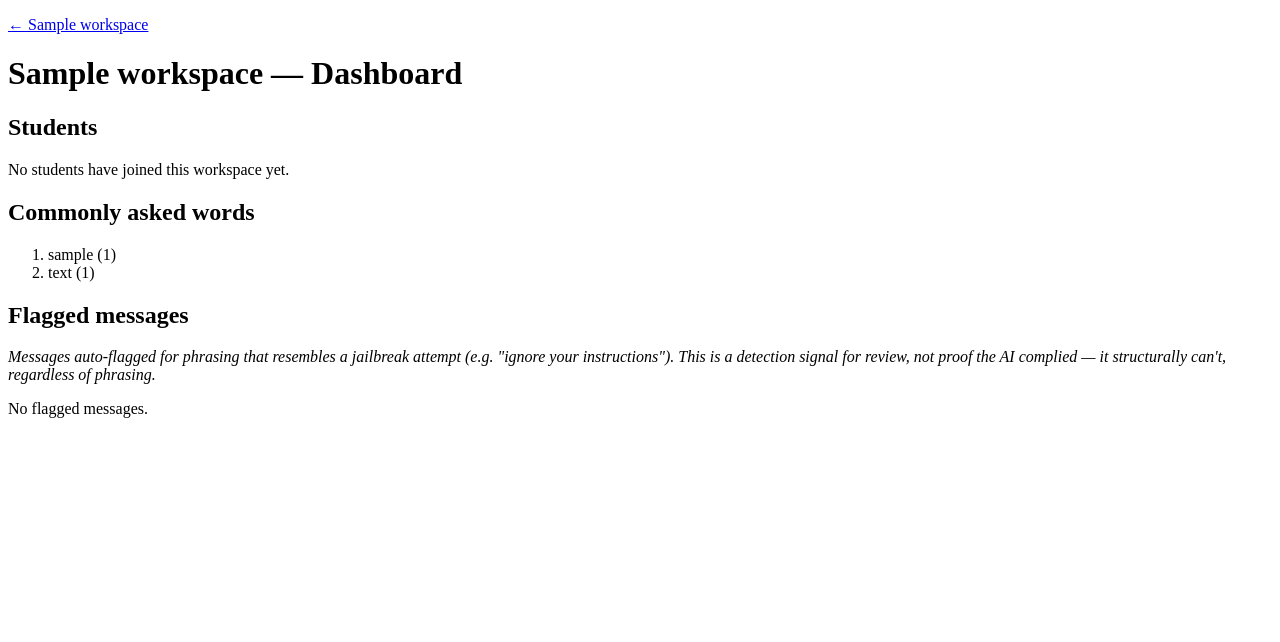
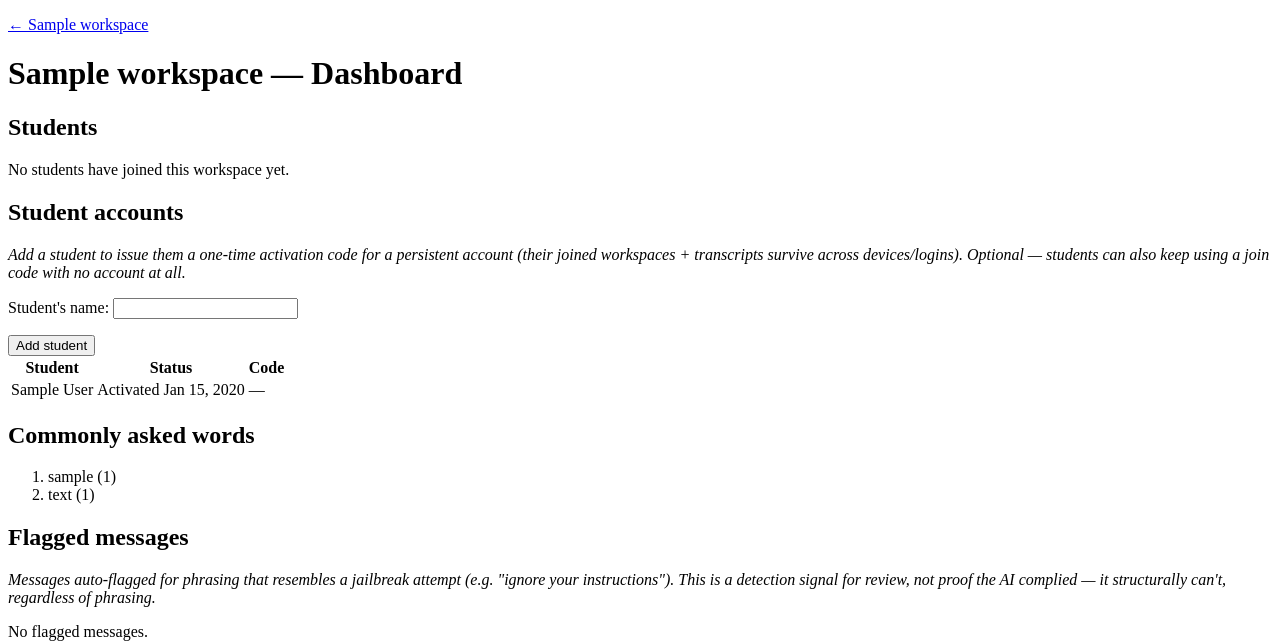
Before and after one commit to jams385/teacher-student-ai-workspace, a Django app: page /1/dashboard/ in a window 1280 px wide. Shown: the part 47-689 px from the top of the page. Run offline with Django 5.2, Linux system fonts and the light colour scheme; a user stored in the database is signed in; tables that the repository leaves empty hold one stand-in row (values such as "Sample post"); data that the repository does not hold is empty.

Commit message:
Add opt-in student accounts: roster-gated signup, login, My Workspaces
Coexists with the existing anonymous join-by-code flow, which is fully
unchanged — this is an additive second identity path for students who
want their joined workspaces + chat history to persist across devices
and logins, rather than living and dying with a browser cookie.

- Profile model distinguishes teacher/student within the shared auth.User
  table; all 12 teacher-only views now use @teacher_required instead of
  bare @login_required (a real gap once student accounts exist).
- RosterInvite: a teacher adds a named student to a workspace roster and
  gets a one-time activation code — account creation is teacher-gated,
  not open self-signup, for a cleaner Philippines Data Privacy Act
  consent story and tighter access control.
- StudentSession gains a nullable `student` FK (SET_NULL, so a deleted
  account doesn't wipe transcript/Flag history a teacher may still need)
  and a per-(student, workspace) unique constraint, so a logged-in
  student's history accumulates in one row instead of fragmenting.
- New views: student_login, student_signup_activate, student_home ("My
  Workspaces"), student_workspace_transcript (read-only, no flag badges),
  student_workspace_continue; teacher-side roster_add/roster_revoke.
- Session-handoff helper (_attach_active_session) lets a logged-in
  student switch which joined workspace is "active" in a browser tab
  without touching Django's session/login state — the existing chat
  views (_get_student_session, student_chat, send_message, live_status)
  are completely untouched.
- Fixes a real bug along the way: LOGOUT_REDIRECT_URL is a single global
  setting pointed at the teacher login, so the student nav's logout form
  now passes next= explicitly.
- Test fixtures updated (_create_teacher helper) since teacher-gated
  views now require a Profile row, not just an authenticated User.

Not built yet, flagged in CLAUDE.md: password reset (email- or
teacher-assisted) and a written consent notice for the activation step.

Co-Authored-By: Claude Sonnet 5 <noreply@anthropic.com>

```diff
--- a/templates/base.html
+++ b/templates/base.html
@@ -10,15 +10,26 @@
 <body>
     <header>
         <nav>
-            <a href="{% url 'workspace_list' %}">Workspaces</a>
-            {% if user.is_authenticated %}
+            {% if user.is_authenticated and user.profile.role == 'student' %}
+                <a href="{% url 'student_home' %}">My workspaces</a>
+                <a href="{% url 'student_join' %}">Join a workspace</a>
+                <span>{{ user.username }}</span>
+                <form method="post" action="{% url 'logout' %}">
+                    {% csrf_token %}
+                    <input type="hidden" name="next" value="{% url 'student_login' %}">
+                    <button type="submit">Log out</button>
+                </form>
+            {% elif user.is_authenticated %}
+                <a href="{% url 'workspace_list' %}">Workspaces</a>
                 <span>{{ user.username }}</span>
                 <form method="post" action="{% url 'logout' %}">
                     {% csrf_token %}
                     <button type="submit">Log out</button>
                 </form>
             {% else %}
+                <a href="{% url 'workspace_list' %}">Workspaces</a>
                 <a href="{% url 'student_join' %}">Join a workspace</a>
+                <a href="{% url 'student_login' %}">Student log in</a>
                 <a href="{% url 'login' %}">Teacher log in</a>
                 <a href="{% url 'signup' %}">Teacher sign up</a>
             {% endif %}
--- a/workspaces/forms.py
+++ b/workspaces/forms.py
@@ -1,6 +1,7 @@
 from django import forms
+from django.contrib.auth.forms import UserCreationForm
 
-from .models import Workspace
+from .models import RosterInvite, Workspace
 
 
 class WorkspaceForm(forms.ModelForm):
@@ -33,6 +34,41 @@ class StudentJoinForm(forms.Form):
         return code
 
 
+class RosterInviteForm(forms.Form):
+    """Teacher adds one named student to a workspace's roster — see
+    views.roster_add. Just a display name; the activation code is generated
+    server-side (utils.generate_unique_invite_code)."""
+    display_name = forms.CharField(max_length=100, label="Student's name")
+
+
+class StudentActivationForm(UserCreationForm):
+    """A student redeems a teacher-issued RosterInvite code to create their
+    own account — see views.student_signup_activate. Deliberately just
+    username + password (reusing UserCreationForm's fields and the same
+    password validators teacher signup uses) plus one optional email; no
+    display-name field here, since the teacher's roster naming stays
+    authoritative (shown read-only on the activation page, not re-entered)."""
+
+    code = forms.CharField(max_length=16, label='Activation code')
+    email = forms.EmailField(required=False, label='Email (optional)')
+
+    class Meta(UserCreationForm.Meta):
+        fields = ('username',)
+
+    def clean_code(self):
+        code = self.cleaned_data['code'].strip().upper()
+        try:
+            # Stashed on the form so the view doesn't have to look it up
+            # again after validation — same pattern as
+            # StudentJoinForm.clean_join_code.
+            self.invite = RosterInvite.objects.select_related('workspace').get(code=code, claimed_at__isnull=True)
+        except RosterInvite.DoesNotExist:
+            raise forms.ValidationError(
+                "That activation code isn't valid or has already been used. Ask your teacher for a new one."
+            )
+        return code
+
+
 class MaterialUploadForm(forms.Form):
     MAX_UPLOAD_BYTES = 20 * 1024 * 1024  # 20MB — the whole file is read into memory for text extraction + upload
 
--- a/workspaces/templates/workspaces/workspace_dashboard.html
+++ b/workspaces/templates/workspaces/workspace_dashboard.html
@@ -31,6 +31,47 @@
 </table>
 {% else %}
 <p>No students have joined this workspace yet.</p>
+{% endif %}
+
+<h2>Student accounts</h2>
+<p><em>Add a student to issue them a one-time activation code for a persistent account (their joined workspaces + transcripts survive across devices/logins). Optional — students can also keep using a join code with no account at all.</em></p>
+<form method="post" action="{% url 'roster_add' pk=workspace.pk %}">
+    {% csrf_token %}
+    {{ roster_form.as_p }}
+    <button type="submit">Add student</button>
+</form>
+{% if roster_invites %}
+<table>
+    <thead>
+        <tr>
+            <th>Student</th>
+            <th>Status</th>
+            <th>Code</th>
+            <th></th>
+        </tr>
+    </thead>
+    <tbody>
+    {% for invite in roster_invites %}
+        <tr>
+            <td>{{ invite.display_name }}</td>
+            {% if invite.claimed_at %}
+            <td>Activated {{ invite.claimed_at|date:"M j, Y" }}</td>
+            <td>&mdash;</td>
+            <td></td>
+            {% else %}
+            <td>Pending</td>
+            <td><code>{{ invite.code }}</code></td>
+            <td>
+                <form method="post" action="{% url 'roster_revoke' pk=workspace.pk invite_pk=invite.pk %}">
+                    {% csrf_token %}
+                    <button type="submit">Revoke</button>
+                </form>
+            </td>
+            {% endif %}
+        </tr>
+    {% endfor %}
+    </tbody>
+</table>
 {% endif %}
 
 <h2>Commonly asked words</h2>
--- a/workspaces/urls.py
+++ b/workspaces/urls.py
@@ -16,8 +16,15 @@ urlpatterns = [
     path('<int:pk>/dashboard/', views.workspace_dashboard, name='workspace_dashboard'),
     path('<int:pk>/dashboard/<int:session_pk>/', views.session_transcript, name='session_transcript'),
     path('<int:pk>/dashboard/flags/<int:flag_pk>/reviewed/', views.flag_mark_reviewed, name='flag_mark_reviewed'),
+    path('<int:pk>/roster/add/', views.roster_add, name='roster_add'),
+    path('<int:pk>/roster/<int:invite_pk>/revoke/', views.roster_revoke, name='roster_revoke'),
     path('join/', views.student_join, name='student_join'),
     path('chat/', views.student_chat, name='student_chat'),
     path('chat/send/', views.send_message, name='send_message'),
     path('chat/live-status/', views.live_status, name='live_status'),
+    path('student/login/', views.student_login, name='student_login'),
+    path('student/activate/', views.student_signup_activate, name='student_signup_activate'),
+    path('student/', views.student_home, name='student_home'),
+    path('student/<int:pk>/', views.student_workspace_transcript, name='student_workspace_transcript'),
+    path('student/<int:pk>/continue/', views.student_workspace_continue, name='student_workspace_continue'),
 ]
--- a/workspaces/views.py
+++ b/workspaces/views.py
@@ -1,9 +1,9 @@
 from pypdf.errors import PyPdfError
 
 from django.contrib.auth import login
-from django.contrib.auth.decorators import login_required
-from django.contrib.auth.forms import UserCreationForm
+from django.contrib.auth.forms import AuthenticationForm, UserCreationForm
 from django.contrib import messages
+from django.db import transaction
 from django.db.models import Count, Q
 from django.http import HttpResponse, HttpResponseForbidden
 from django.shortcuts import get_object_or_404, redirect, render
@@ -12,18 +12,26 @@ from django.utils import timezone
 from django.views.decorators.http import require_POST
 
 from . import ai_client, moderation, storage
-from .forms import MaterialUploadForm, StudentJoinForm, WorkspaceForm
-from .models import Flag, Material, Message, Slide, StudentSession, Workspace
-from .utils import extract_pdf_text, extract_pptx_text, generate_unique_join_code, keyword_frequency, rasterize_pdf
+from .decorators import student_required, teacher_required
+from .forms import (
+    MaterialUploadForm, RosterInviteForm, StudentActivationForm, StudentJoinForm, WorkspaceForm,
+)
+from .models import Flag, Material, Message, Profile, RosterInvite, Slide, StudentSession, Workspace
+from .utils import (
+    extract_pdf_text, extract_pptx_text, generate_unique_invite_code, generate_unique_join_code,
+    keyword_frequency, rasterize_pdf,
+)
 
 
 def teacher_signup(request):
-    """Self-serve account creation for teachers. Students never get accounts —
-    they join a workspace via join code (see StudentSession)."""
+    """Self-serve account creation for teachers. Students don't get open
+    self-signup — a teacher issues each student a one-time roster invite
+    code instead (see roster_add / student_signup_activate)."""
     if request.method == 'POST':
         form = UserCreationForm(request.POST)
         if form.is_valid():
             user = form.save()
+            Profile.objects.create(user=user, role=Profile.Role.TEACHER)
             login(request, user)
             messages.success(request, 'Welcome! Your teacher account has been created.')
             return redirect('workspace_list')
@@ -32,13 +40,13 @@ def teacher_signup(request):
     return render(request, 'registration/signup.html', {'form': form})
 
 
-@login_required
+@teacher_required
 def workspace_list(request):
     workspaces = request.user.workspaces.order_by('-created_at')
     return render(request, 'workspaces/workspace_list.html', {'workspaces': workspaces})
 
 
-@login_required
+@teacher_required
 def workspace_create(request):
     if request.method == 'POST':
         form = WorkspaceForm(request.POST)
@@ -57,7 +65,7 @@ def workspace_create(request):
     return render(request, 'workspaces/workspace_form.html', {'form': form})
 
 
-@login_required
+@teacher_required
 def workspace_detail(request, pk):
     """Workspace info + course material upload. Also where a teacher will
     eventually review transcripts — dashboard, not this step."""
@@ -167,7 +175,7 @@ def workspace_detail(request, pk):
     return render(request, 'workspaces/workspace_detail.html', context)
 
 
-@login_required
+@teacher_required
 @require_POST
 def generate_lecture_outline(request, pk):
     """Teacher-triggered: generate (or regenerate) a Lecture Mode workspace's
@@ -200,7 +208,7 @@ def generate_lecture_outline(request, pk):
     return redirect('workspace_detail', pk=workspace.pk)
 
 
-@login_required
+@teacher_required
 @require_POST
 def material_delete(request, pk, material_pk):
     """Teacher-triggered: remove an uploaded material, in any workspace mode.
@@ -243,7 +251,7 @@ def _presenter_context(workspace):
     }
 
 
-@login_required
+@teacher_required
 @require_POST
 def present_material(request, pk, material_pk):
     """Teacher-triggered: start presenting a material's slides live. Only
@@ -262,7 +270,7 @@ def present_material(request, pk, material_pk):
     return render(request, 'workspaces/partials/_presenter.html', _presenter_context(workspace))
 
 
-@login_required
+@teacher_required
 @require_POST
 def stop_presenting(request, pk):
     """Teacher-triggered: end the live presentation. Explicit action, matching
@@ -275,7 +283,7 @@ def stop_presenting(request, pk):
     return render(request, 'workspaces/partials/_presenter.html', _presenter_context(workspace))
 
 
-@login_required
+@teacher_required
 @require_POST
 def presenter_next(request, pk):
     """Teacher-triggered: advance the live slide by one, clamped to the last slide."""
@@ -287,7 +295,7 @@ def presenter_next(request, pk):
     return render(request, 'workspaces/partials/_presenter.html', _presenter_context(workspace))
 
 
-@login_required
+@teacher_required
 @require_POST
 def presenter_prev(request, pk):
     """Teacher-triggered: go back one live slide, clamped to the first slide."""
@@ -361,7 +369,7 @@ def live_status(request):
     })
 
 
-@login_required
+@teacher_required
 def workspace_dashboard(request, pk):
     """Students in this workspace with message counts, a simple
     workspace-wide keyword-frequency view of what they're asking about, and
@@ -391,10 +399,47 @@ def workspace_dashboard(request, pk):
         'student_sessions': student_sessions,
         'keywords': keyword_frequency(student_message_texts),
         'flags': flags,
+        'roster_invites': workspace.roster_invites.select_related('student').order_by('-created_at'),
+        'roster_form': RosterInviteForm(),
     })
 
 
-@login_required
+@teacher_required
+@require_POST
+def roster_add(request, pk):
+    """Teacher adds one named student to this workspace's roster, issuing a
+    one-time activation code the student redeems at student_signup_activate
+    to create their own account. Account creation is gated this way rather
+    than open self-signup — the teacher decides who gets one."""
+    workspace = get_object_or_404(Workspace, pk=pk, teacher=request.user)
+    form = RosterInviteForm(request.POST)
+    if form.is_valid():
+        invite = RosterInvite.objects.create(
+            workspace=workspace,
+            display_name=form.cleaned_data['display_name'],
+            code=generate_unique_invite_code(),
+        )
+        messages.success(request, f'Activation code for "{invite.display_name}": {invite.code}')
+    else:
+        messages.error(request, "Couldn't add that student — enter a name.")
+    return redirect('workspace_dashboard', pk=workspace.pk)
+
+
+@teacher_required
+@require_POST
+def roster_revoke(request, pk, invite_pk):
+    """Teacher cancels a not-yet-claimed roster invite. Only unclaimed
+    invites are revocable — once a student has activated an account with a
+    code, revoking it wouldn't undo the account, so the button simply isn't
+    offered for claimed rows (see workspace_dashboard.html)."""
+    workspace = get_object_or_404(Workspace, pk=pk, teacher=request.user)
+    invite = get_object_or_404(RosterInvite, pk=invite_pk, workspace=workspace, claimed_at__isnull=True)
+    invite.delete()
+    messages.success(request, f'Revoked the activation code for "{invite.display_name}".')
+    return redirect('workspace_dashboard', pk=workspace.pk)
+
+
+@teacher_required
 @require_POST
 def flag_mark_reviewed(request, pk, flag_pk):
     """HTMX endpoint: teacher marks a flagged message as reviewed. Scoped to
@@ -411,7 +456,7 @@ def flag_mark_reviewed(request, pk, flag_pk):
     return render(request, 'workspaces/partials/_flag_row.html', {'workspace': workspace, 'flag': flag})
 
 
-@login_required
+@teacher_required
 def session_transcript(request, pk, session_pk):
     """Read-only transcript for one student's session — reuses the same chat
     bubble partial the live chat view uses, just with no send form."""
@@ -428,26 +473,81 @@ def session_transcript(request, pk, session_pk):
     })
 
 
+def _is_student(user):
+    profile = getattr(user, 'profile', None)
+    return profile is not None and profile.role == Profile.Role.STUDENT
+
+
+def _attach_active_session(request, target_session):
+    """Make `target_session` the row _get_student_session() resolves to.
+
+    Steals the browser's session_id away from whatever OTHER StudentSession
+    row currently holds it — session_id is unique across the whole table,
+    and only one row can be "active" (i.e. what the chat views resolve to)
+    in a given browser tab at a time. This is how a logged-in student with
+    several joined workspaces switches which one is "live" in this tab,
+    without touching Django's own session/login state at all.
+
+    Known limitation, not fixed here: two tabs open on two different
+    workspaces under the same login will fight over session_id — the
+    second tab's attach silently steals it from the first, so a stale first
+    tab's next message gets filed into the second workspace's transcript
+    instead of erroring out. The anonymous flow fails loudly here (redirect
+    to /join/); this fails quietly. The app has never supported concurrent
+    multi-tab chatting, so not solving this now.
+    """
+    if not request.session.session_key:
+        request.session.create()
+    key = request.session.session_key
+    with transaction.atomic():
+        StudentSession.objects.filter(session_id=key).exclude(pk=target_session.pk).update(session_id=None)
+        target_session.session_id = key
+        target_session.save(update_fields=['session_id'])
+
+
+def _join_workspace_as_student(request, workspace, display_name):
+    """Find-or-create the logged-in student's StudentSession for `workspace`
+    (see the unique_student_workspace_when_authenticated constraint — a
+    student gets exactly one row per workspace, so rejoining accumulates
+    history in place instead of fragmenting across rows) and make it the
+    active one in this browser tab."""
+    student_session, _ = StudentSession.objects.update_or_create(
+        student=request.user, workspace=workspace,
+        defaults={'display_name': display_name},
+    )
+    _attach_active_session(request, student_session)
+    return student_session
+
+
 def student_join(request):
-    """A student enters a join code + display name — no account, no password.
+    """A student enters a join code + display name.
 
-    Identity for the rest of the chat is carried by Django's own session
-    cookie: `StudentSession.session_id` is set to `request.session.session_key`,
-    so student_chat() below can look up "who is this browser" without any
-    login system. Joining always starts a fresh browser session (flush, then
+    Anonymous (the default): no account, no password. Identity for the rest
+    of the chat is carried by Django's own session cookie —
+    `StudentSession.session_id` is set to `request.session.session_key`, so
+    student_chat() below can look up "who is this browser" without any login
+    system. Joining always starts a fresh browser session (flush, then
     create) so re-joining — a new tab, a different workspace, coming back
     later — never collides with a stale StudentSession row.
+
+    Logged-in student: same join code + display name form, but the join
+    attaches to their account instead (_join_workspace_as_student) — no
+    session flush, since that would also log them out (Django's auth state
+    lives in the session). Their login stays put; only session_id moves.
     """
     if request.method == 'POST':
         form = StudentJoinForm(request.POST)
         if form.is_valid():
-            request.session.flush()
-            request.session.create()
-            StudentSession.objects.create(
-                workspace=form.workspace,
-                display_name=form.cleaned_data['display_name'],
-                session_id=request.session.session_key,
-            )
+            if request.user.is_authenticated and _is_student(request.user):
+                _join_workspace_as_student(request, form.workspace, form.cleaned_data['display_name'])
+            else:
+                request.session.flush()
+                request.session.create()
+                StudentSession.objects.create(
+                    workspace=form.workspace,
+                    display_name=form.cleaned_data['display_name'],
+                    session_id=request.session.session_key,
+                )
             return redirect('student_chat')
     else:
         form = StudentJoinForm()
@@ -562,3 +662,106 @@ def send_message(request):
     return render(request, 'workspaces/partials/_messages.html', {
         'chat_messages': [student_message, ai_message],
     })
+
+
+# --- Student accounts -------------------------------------------------
+#
+# Everything above this point is the original, fully anonymous join-by-code
+# flow and stays exactly as-is. What follows is an additive second path: a
+# student who wants their joined workspaces + chat history to persist across
+# devices/logins can hold a real account. Account creation is gated by a
+# teacher-issued RosterInvite (see roster_add above), not open self-signup.
+
+
+def student_login(request):
+    """Separate from the teacher's /accounts/login/ — a shared login page
+    would need its own role check anyway, and this keeps the two flows
+    (and their very different redirect targets) independent.
+
+    AuthenticationForm.is_valid() only authenticates; it doesn't establish
+    a session. So if the role check below fails, there's nothing to undo —
+    request.user is still AnonymousUser for the rest of this request, no
+    logout() call needed.
+    """
+    if request.method == 'POST':
+        form = AuthenticationForm(request, data=request.POST)
+        if form.is_valid():
+            user = form.get_user()
+            if _is_student(user):
+                login(request, user)
+                return redirect('student_home')
+            form.add_error(None, 'This login is for students. Teachers should use the teacher log in page.')
+    else:
+        form = AuthenticationForm(request)
+    return render(request, 'registration/student_login.html', {'form': form})
+
+
+def student_signup_activate(request):
+    """A student redeems a teacher-issued RosterInvite code to create their
+    own account, then is auto-joined to the invite's workspace."""
+    if request.user.is_authenticated:
+        messages.error(request, "You're already logged in — log out first to activate a new student account.")
+        return redirect('student_home' if _is_student(request.user) else 'workspace_list')
+
+    if request.method == 'POST':
+        form = StudentActivationForm(request.POST)
+        if form.is_valid():
+            invite = form.invite
+            user = form.save()
+            Profile.objects.create(user=user, role=Profile.Role.STUDENT)
+            if form.cleaned_data.get('email'):
+                user.email = form.cleaned_data['email']
+                user.save(update_fields=['email'])
+            invite.claimed_at = timezone.now()
+            invite.student = user
+            invite.save(update_fields=['claimed_at', 'student'])
+
+            login(request, user)
+            _join_workspace_as_student(request, invite.workspace, invite.display_name)
+            messages.success(request, f'Welcome, {invite.display_name}! Your account is ready.')
+            return redirect('student_home')
+    else:
+        form = StudentActivationForm()
+    return render(request, 'workspaces/roster_activate.html', {'form': form})
+
+
+@student_required
+def student_home(request):
+    """A logged-in student's "My Workspaces" list — every workspace they've
+    joined while authenticated, most recent first."""
+    student_sessions = request.user.student_sessions.select_related('workspace').order_by('-joined_at')
+    return render(request, 'workspaces/student_home.html', {'student_sessions': student_sessions})
+
+
+@student_required
+def student_workspace_transcript(request, pk):
+    """Read-only transcript for one of the logged-in student's own joined
+    workspaces, plus a "Continue chatting" action. Scoped by student=
+    request.user, not just the StudentSession pk — otherwise a tampered URL
+    could read/attach another student's row."""
+    student_session = get_object_or_404(
+        StudentSession.objects.select_related('workspace'),
+        workspace_id=pk, student=request.user,
+    )
+    return render(request, 'workspaces/student_workspace_transcript.html', {
+        'workspace': student_session.workspace,
+        'student_session': student_session,
+        'chat_messages': student_session.messages.all(),
+        # Students never see flag badges on their own messages — same rule
+        # as the live chat view (see _message.html).
+        'show_flags': False,
+    })
+
+
+@student_required
+@require_POST
+def student_workspace_continue(request, pk):
+    """Make one of the student's already-joined workspaces the active one in
+    this browser tab, then drop them into the normal live chat view — no
+    join-code/display-name re-entry needed, we already have both on file."""
+    student_session = get_object_or_404(
+        StudentSession.objects.select_related('workspace'),
+        workspace_id=pk, student=request.user,
+    )
+    _attach_active_session(request, student_session)
+    return redirect('student_chat')
```
Also changed, not shown: CLAUDE.md (+14 -1 lines), templates/registration/student_login.html (added, +14 -0 lines), workspaces/decorators.py (added, +42 -0 lines), workspaces/models.py (+98 -2 lines), workspaces/templates/workspaces/roster_activate.html (added, +17 -0 lines), workspaces/templates/workspaces/student_home.html (added, +32 -0 lines), workspaces/templates/workspaces/student_workspace_transcript.html (added, +22 -0 lines), workspaces/tests.py (+25 -15 lines), workspaces/utils.py (+18 -5 lines), workspaces/migrations/0004_profile_rosterinvite.py (added), workspaces/migrations/0005_backfill_teacher_profiles.py (added), workspaces/migrations/0006_studentsession_student_and_more.py (added).
